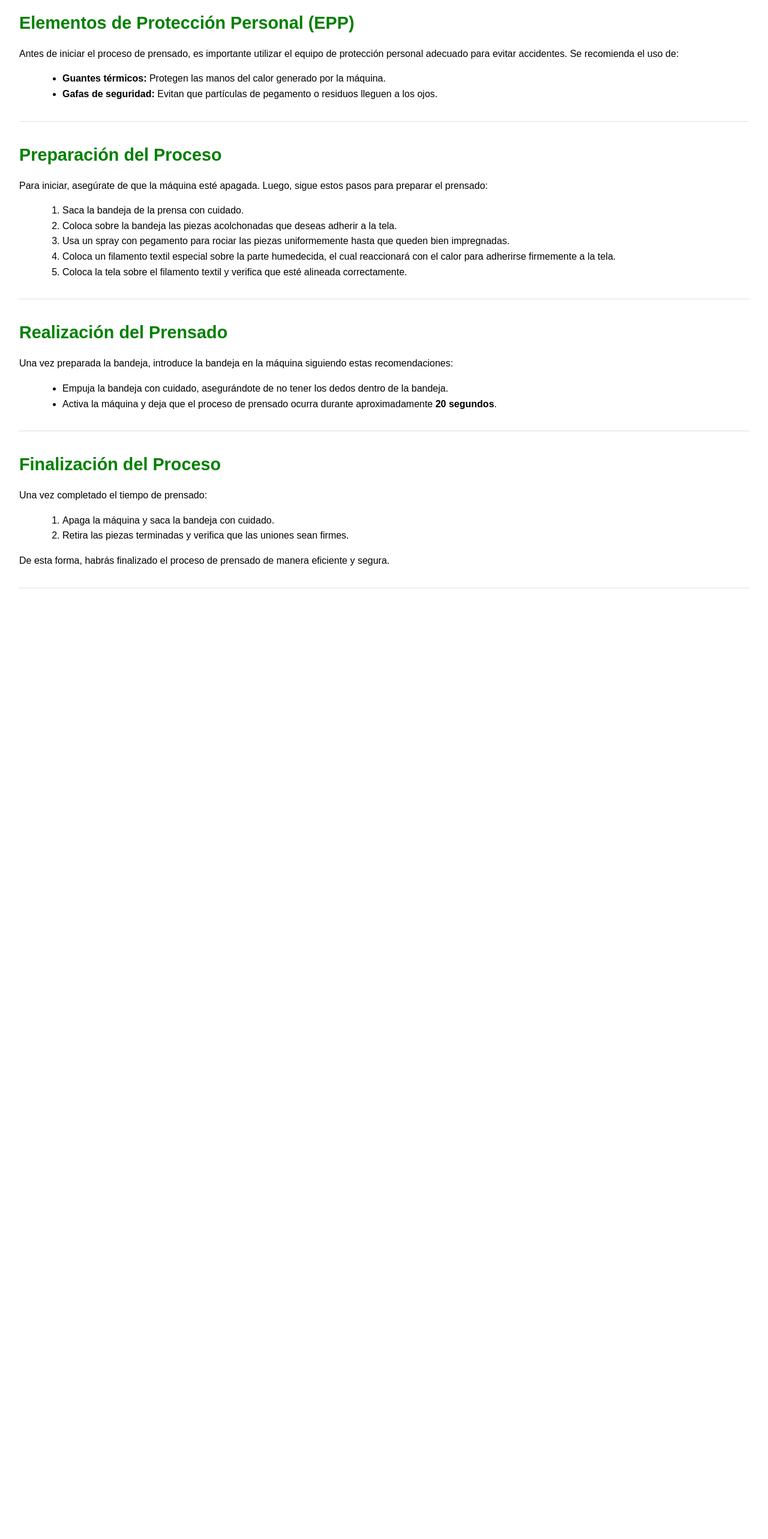
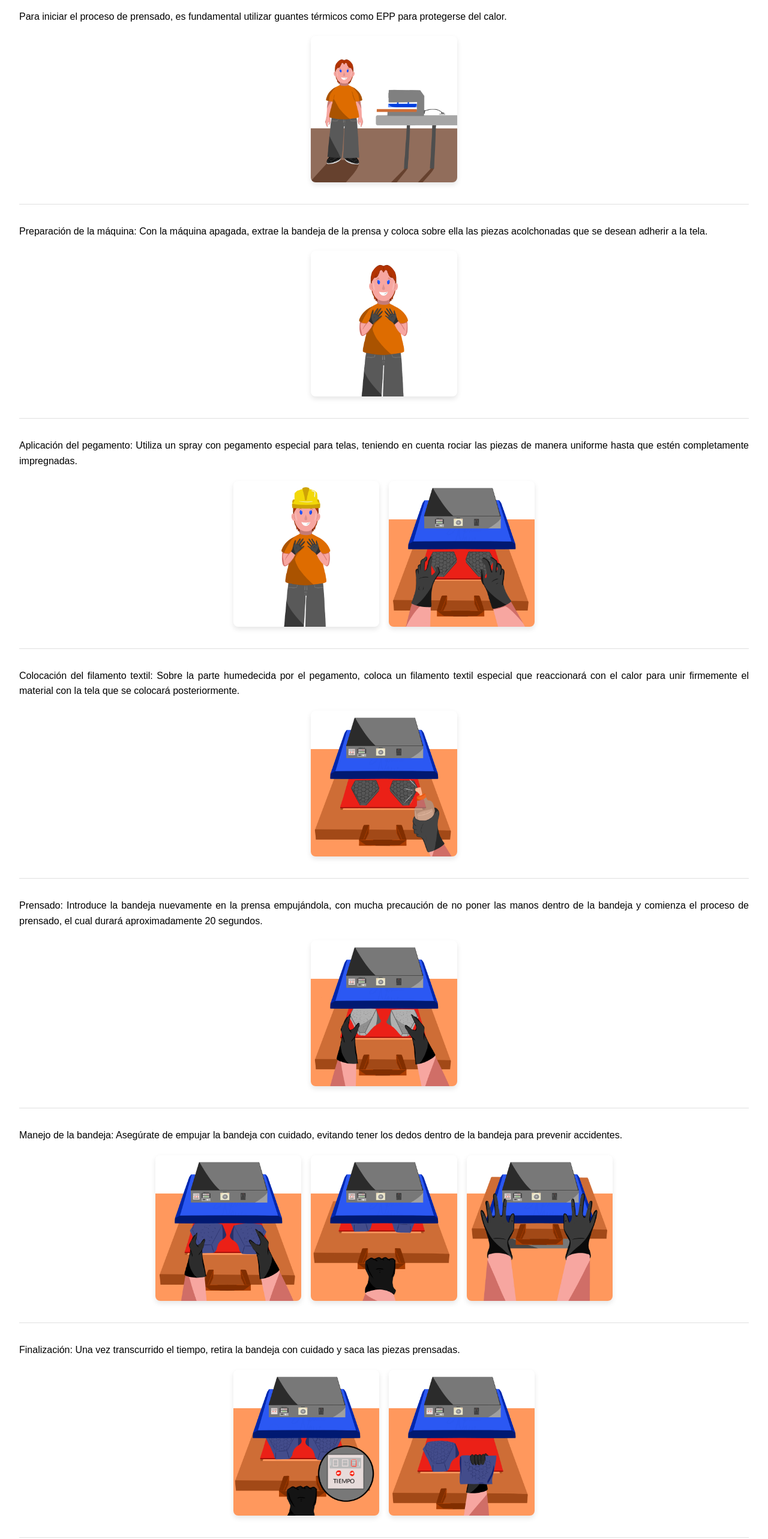
Before and after one commit to WILLIDEVELOPER/textil-art, a React (Vite) app: page /prensado in a window 1280 px wide. Shown: the part 220-2786 px from the top of the page at 60% size. Before the commit the page ends 1265 px from the top, so only its background shows below. Built offline with nearby package versions, Linux system fonts and the light colour scheme.

Commit message:
some changes

```diff
--- a/src/App.tsx
+++ b/src/App.tsx
@@ -10,6 +10,7 @@ import Sublimacion from "./pages/sublimacion";
 import Corte from "./pages/corte";
 import Prensado from "./pages/prensado";
 import Confeccion from "./pages/confecciones";
+import Teoria from "./pages/Teoria";
 
 const App = () => {
   return (
@@ -18,6 +19,7 @@ const App = () => {
       <Routes>
         <Route path="/" element={<Navigate to="cuestionario" />} />
         <Route path="/cuestionario" element={<Cuestionario />} />
+        <Route path="/teoria" element={<Teoria />} />
         <Route path="/sublimacion" element={<Sublimacion />} />
         <Route path="/corte" element={<Corte />} />
         <Route path="/prensado" element={<Prensado />} />
--- a/src/pages/Corte.css
+++ b/src/pages/Corte.css
@@ -4,6 +4,8 @@
   border-radius: 10px;
   box-shadow: 0 4px 6px rgba(0, 0, 0, 0.1);
   font-family: 'Arial', sans-serif;
+  max-width: 1200px;
+  margin: 0 auto;
 }
 
 .corte-title {
@@ -14,7 +16,7 @@
 }
 
 .corte-section {
-    margin-bottom: 20px;
+  margin-bottom: 30px;
 }
 
 .corte-subtitle {
@@ -25,25 +27,22 @@
 
 .corte-content {
   font-size: 1rem;
-    color: #008000; /* Verde */
+  color: #333;
   line-height: 1.6;
+  margin-bottom: 15px;
 }
 
-  .corte-list, .corte-steps {
-    margin: 10px 0;
-    padding-left: 20px;
+.image-container {
+  display: flex;
+  justify-content: center;
+  align-items: center;
+  margin: 20px 0;
 }
 
-  .corte-list li, .corte-steps li {
-    font-size: 1rem;
-    color: #008000; /* Verde */
-    margin-bottom: 5px;
+.corte-image {
+  max-width: 100%;
+  height: auto;
+  border-radius: 8px;
+  box-shadow: 0 4px 6px rgba(0, 0, 0, 0.1);
+  max-height: 400px; /* Ajusta este valor según sea necesario */
 }
-
-  .corte-steps li {
-    list-style-type: decimal;
-  }
-
-  .corte-list li {
-    list-style-type: disc;
-  }
--- a/src/pages/Prensado.css
+++ b/src/pages/Prensado.css
@@ -70,3 +70,25 @@
 .prensado-button:hover {
   background-color: #006400; /* Verde más oscuro */
 }
+
+/* Contenedor de imágenes */
+.image-container {
+  display: flex;
+  justify-content: center;
+  align-items: center;
+  gap: 1rem; /* Espacio entre imágenes si hay más de una */
+  flex-wrap: wrap; /* Asegura que las imágenes se ajusten en pantallas pequeñas */
+}
+
+/* Ajuste de tamaño de imágenes */
+.prensado-image {
+  max-width: 60%; /* Reduce el tamaño de las imágenes */
+  height: auto;
+  border-radius: 0.5rem;
+  box-shadow: 0 4px 8px rgba(0, 0, 0, 0.1);
+}
+
+/* Para imágenes más pequeñas en algunas secciones */
+.image-container .prensado-image {
+  max-width: 20%;
+}
--- /dev/null
+++ b/src/pages/Teoria.tsx
@@ -0,0 +1,137 @@
+import "./Sublimacion.css";
+
+const Teoria = () => {
+  return (
+    <div className="sublimacion-container">
+      <h1 className="sublimacion-title">Proceso de Sublimación</h1>
+
+      <section className="sublimacion-section">
+        <p className="sublimacion-content">
+          Antes de iniciar el proceso de sublimación, que consiste en transferir
+          un diseño a la tela mediante una prensa, es necesario utilizar los
+          equipos de protección personal (EPP) correspondientes, como guantes
+          térmicos, para evitar quemaduras.
+        </p>
+        <div className="sublimacion-image-container">
+          <img
+            src="/assets/1.2.png"
+            alt="Guantes térmicos"
+            className="sublimacion-image"
+          />
+        </div>
+      </section>
+
+      <section className="sublimacion-section">
+        <p className="sublimacion-content">
+          Preparación inicial: Con la prensa apagada, ajusta el nivel de presión
+          necesario utilizando la manija de presión.
+        </p>
+        <div className="sublimacion-image-container">
+          <img
+            src="/assets/1.5.png"
+            alt="Ajustando presión"
+            className="sublimacion-image"
+          />
+        </div>
+      </section>
+
+      <section className="sublimacion-section">
+        <p className="sublimacion-content">
+          Configuración de la prensa: Enciende la prensa. Coloca el producto
+          textil con la parte a sublimar mirando hacia arriba, asegurándote de
+          que la tela esté bien estirada y sin arrugas, ya que cualquier pliegue
+          podría afectar el proceso.
+        </p>
+        <div className="sublimacion-image-container">
+          <img
+            src="/assets/1.6.png"
+            alt="Prensa lista"
+            className="sublimacion-image"
+          />
+        </div>
+      </section>
+
+      <section className="sublimacion-section">
+        <p className="sublimacion-content">
+          Ajuste de parámetros: En la pantalla de la prensa, ajusta la
+          temperatura a 200°C y el tiempo a 60 segundos.
+        </p>
+        <div className="sublimacion-image-container">
+          <img
+            src="/assets/1.7.png"
+            alt="Configurando temperatura"
+            className="sublimacion-image"
+          />
+        </div>
+      </section>
+
+      <section className="sublimacion-section">
+        <p className="sublimacion-content">
+          Colocación del papel sublimado: Coloca el papel sublimado sobre la
+          tela y fija su posición con cinta térmica. La cinta térmica es
+          esencial, ya que está diseñada para soportar altas temperaturas; el
+          uso de otro tipo de cinta puede dañar tanto el material como la
+          maquinaria.
+        </p>
+        <div className="sublimacion-image-container">
+          <img
+            src="/assets/1.8.png"
+            alt="Colocando papel"
+            className="sublimacion-image"
+          />
+          <img
+            src="/assets/1.9.png"
+            alt="Colocando papel2"
+            className="sublimacion-image"
+          />
+        </div>
+      </section>
+
+      <section className="sublimacion-section">
+        <p className="sublimacion-content">Prensado: Baja la prensa, iniciando el conteo del tiempo.</p>
+        <div className="sublimacion-image-container">
+          <img
+            src="/assets/1.10.png"
+            alt="Bajando prensa"
+            className="sublimacion-image"
+          />
+        </div>
+      </section>
+
+      <section className="sublimacion-section">
+        <p className="sublimacion-content">
+          Cuando el tiempo haya transcurrido, se activará una alarma que indica
+          que el proceso ha finalizado.
+        </p>
+        <div className="sublimacion-image-container">
+          <img
+            src="/assets/1.11.png"
+            alt="Proceso de prensado"
+            className="sublimacion-image"
+          />
+        </div>
+      </section>
+
+      <section className="sublimacion-section">
+        <p className="sublimacion-content">
+          Levanta la prensa con cuidado, retira el papel y la prenda, siempre
+          teniendo precaución, ya que la prensa estará caliente.
+        </p>
+        <div className="sublimacion-image-container">
+          <img
+            src="/assets/1.12.png"
+            alt="Prensa abierta"
+            className="sublimacion-image"
+          />
+          <img
+            src="/assets/1.14.png"
+            alt="Prensa abierta2"
+            className="sublimacion-image"
+          />
+        </div>
+      </section>
+    </div>
+  );
+};
+
+export default Teoria;
--- a/src/pages/prensado.tsx
+++ b/src/pages/prensado.tsx
@@ -1,62 +1,134 @@
-import './Prensado.css'; // Importa el CSS
+import "./Prensado.css"; // Importa el CSS
 
 const Prensado = () => {
   return (
     <div className="prensado-container">
-      <h1 className="prensado-title">Prensado: Proceso y Recomendaciones</h1>
+      <h1 className="prensado-title">Proceso de Prensado</h1>
 
-      {/* Elementos de Protección Personal */}
       <section className="prensado-section">
-        <h2 className="prensado-subtitle">Elementos de Protección Personal (EPP)</h2>
         <p className="prensado-content">
-          Antes de iniciar el proceso de prensado, es importante utilizar el equipo de protección personal adecuado para evitar accidentes. Se recomienda el uso de:
+          Para iniciar el proceso de prensado, es fundamental utilizar guantes
+          térmicos como EPP para protegerse del calor.
         </p>
-        <ul className="prensado-list">
-          <li><strong>Guantes térmicos:</strong> Protegen las manos del calor generado por la máquina.</li>
-          <li><strong>Gafas de seguridad:</strong> Evitan que partículas de pegamento o residuos lleguen a los ojos.</li>
-        </ul>
+        <div className="image-container">
+          <img
+            src="/assets/3.1.png"
+            alt="Guantes térmicos"
+            className="prensado-image"
+          />
+        </div>
       </section>
 
-      {/* Preparación del Proceso */}
       <section className="prensado-section">
-        <h2 className="prensado-subtitle">Preparación del Proceso</h2>
         <p className="prensado-content">
-          Para iniciar, asegúrate de que la máquina esté apagada. Luego, sigue estos pasos para preparar el prensado:
+          Preparación de la máquina: Con la máquina apagada, extrae la bandeja
+          de la prensa y coloca sobre ella las piezas acolchonadas que se desean
+          adherir a la tela.
         </p>
-        <ol className="prensado-steps">
-          <li>Saca la bandeja de la prensa con cuidado.</li>
-          <li>Coloca sobre la bandeja las piezas acolchonadas que deseas adherir a la tela.</li>
-          <li>Usa un spray con pegamento para rociar las piezas uniformemente hasta que queden bien impregnadas.</li>
-          <li>Coloca un filamento textil especial sobre la parte humedecida, el cual reaccionará con el calor para adherirse firmemente a la tela.</li>
-          <li>Coloca la tela sobre el filamento textil y verifica que esté alineada correctamente.</li>
-        </ol>
+        <div className="image-container">
+          <img
+            src="/assets/3.3.png"
+            alt="Preparación de la máquina"
+            className="prensado-image"
+          />
+        </div>
       </section>
 
-      {/* Proceso de Prensado */}
       <section className="prensado-section">
-        <h2 className="prensado-subtitle">Realización del Prensado</h2>
         <p className="prensado-content">
-          Una vez preparada la bandeja, introduce la bandeja en la máquina siguiendo estas recomendaciones:
+          Aplicación del pegamento: Utiliza un spray con pegamento especial para
+          telas, teniendo en cuenta rociar las piezas de manera uniforme hasta
+          que estén completamente impregnadas.
         </p>
-        <ul className="prensado-list">
-          <li>Empuja la bandeja con cuidado, asegurándote de no tener los dedos dentro de la bandeja.</li>
-          <li>Activa la máquina y deja que el proceso de prensado ocurra durante aproximadamente <strong>20 segundos</strong>.</li>
-        </ul>
+        <div className="image-container">
+          <img
+            src="/assets/3.4.png"
+            alt="Aplicación del pegamento"
+            className="prensado-image"
+          />
+          <img
+            src="/assets/3.7.png"
+            alt="Aplicación del pegamento"
+            className="prensado-image"
+          />
+        </div>
       </section>
 
-      {/* Finalización del Proceso */}
       <section className="prensado-section">
-        <h2 className="prensado-subtitle">Finalización del Proceso</h2>
         <p className="prensado-content">
-          Una vez completado el tiempo de prensado:
+          Colocación del filamento textil: Sobre la parte humedecida por el
+          pegamento, coloca un filamento textil especial que reaccionará con el
+          calor para unir firmemente el material con la tela que se colocará
+          posteriormente.
         </p>
-        <ol className="prensado-steps">
-          <li>Apaga la máquina y saca la bandeja con cuidado.</li>
-          <li>Retira las piezas terminadas y verifica que las uniones sean firmes.</li>
-        </ol>
+        <div className="image-container">
+          <img
+            src="/assets/3.8.png"
+            alt="Colocación del filamento textil"
+            className="prensado-image"
+          />
+        </div>
+      </section>
+
+      <section className="prensado-section">
         <p className="prensado-content">
-          De esta forma, habrás finalizado el proceso de prensado de manera eficiente y segura.
+          Prensado: Introduce la bandeja nuevamente en la prensa empujándola,
+          con mucha precaución de no poner las manos dentro de la bandeja y
+          comienza el proceso de prensado, el cual durará aproximadamente 20
+          segundos.
         </p>
+        <div className="image-container">
+          <img
+            src="/assets/3.9.png"
+            alt="Proceso de prensado"
+            className="prensado-image"
+          />
+        </div>
+      </section>
+
+      <section className="prensado-section">
+        <p className="prensado-content">
+          Manejo de la bandeja: Asegúrate de empujar la bandeja con cuidado,
+          evitando tener los dedos dentro de la bandeja para prevenir
+          accidentes.
+        </p>
+        <div className="image-container">
+          <img
+            src="/assets/3.10.png"
+            alt="Manejo de la bandeja"
+            className="prensado-image"
+          />
+          <img
+            src="/assets/3.11.png"
+            alt="Finalización del proceso"
+            className="prensado-image"
+          />
+          <img
+            src="/assets/3.12.png"
+            alt="Finalización del proceso"
+            className="prensado-image"
+          />
+        </div>
+      </section>
+
+      <section className="prensado-section">
+        <p className="prensado-content">
+          Finalización: Una vez transcurrido el tiempo, retira la bandeja con
+          cuidado y saca las piezas prensadas.
+        </p>
+
+        <div className="image-container">
+          <img
+            src="/assets/3.16.png"
+            alt="Manejo de la bandeja"
+            className="prensado-image"
+          />
+          <img
+            src="/assets/3.17.png"
+            alt="Manejo de la bandeja"
+            className="prensado-image"
+          />
+        </div>
       </section>
     </div>
   );
```
Also changed, not shown: src/components/Navbar.tsx (+11 -0 lines), src/pages/Sublimacion.css (+12 -4 lines), src/pages/corte.tsx (+84 -37 lines), public/assets/corte-table-image.png (added). Lines whose indentation alone changed are shown as unchanged.
